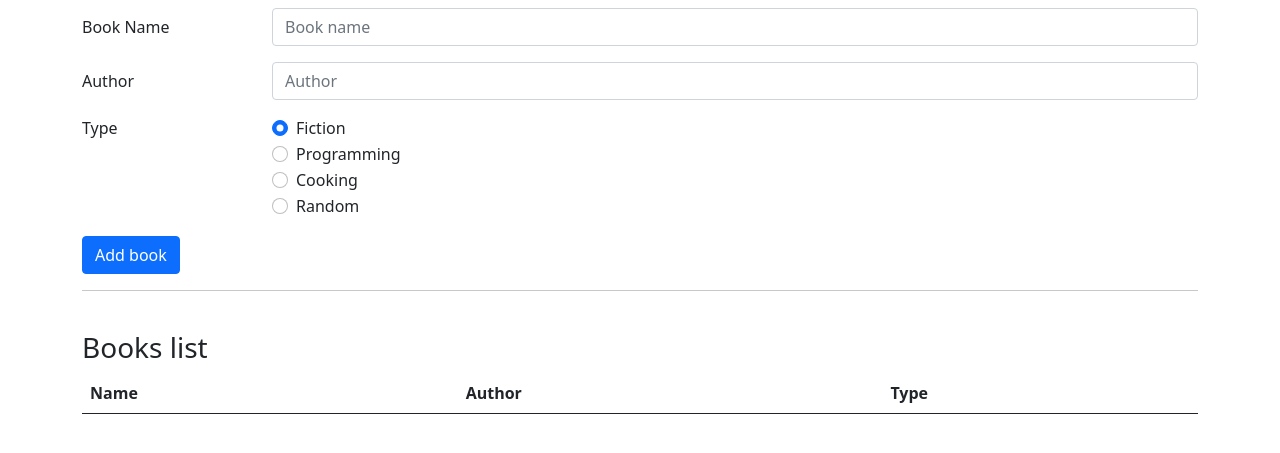
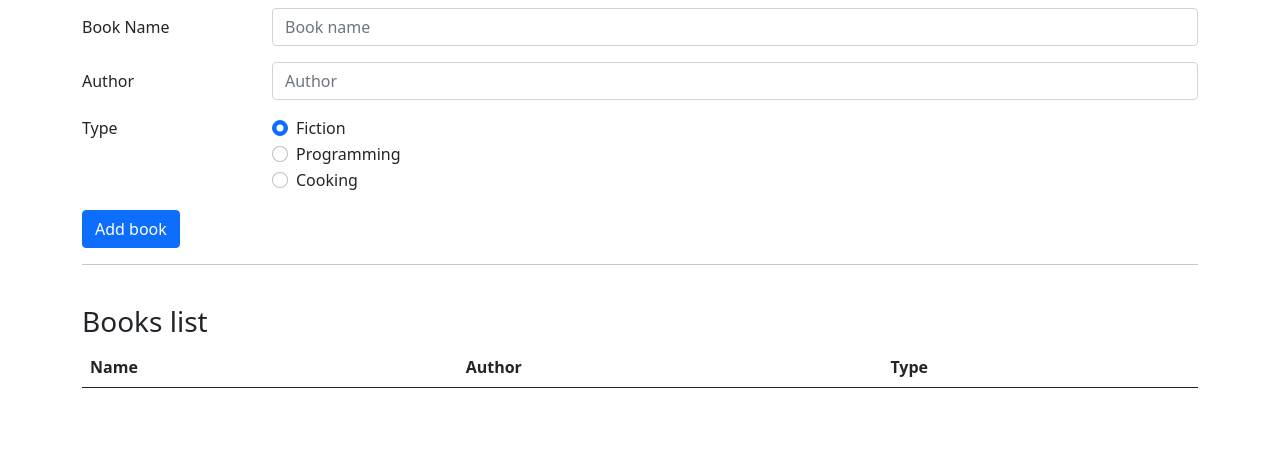
Before and after one commit to faiqyaseen/Javascript-Library, a plain HTML site: page index.html in a window 1280 px wide. Shown: the part 153-606 px from the top of the page. Drawn offline with nearby package versions, Linux system fonts and the light colour scheme; files whose address does not match are found by name.

Commit message:
Add files via upload

```diff
--- a/index.html
+++ b/index.html
@@ -66,12 +66,6 @@
                     Cooking
                   </label>
                 </div>
-                <div class="form-check">
-                  <input class="form-check-input" type="radio" name="type" id="random" value="cooking">
-                  <label class="form-check-label" for="random">
-                    Random
-                  </label>
-                </div>
               </div>
             </fieldset>
             <button type="submit" class="btn btn-primary">Add book</button>
```
